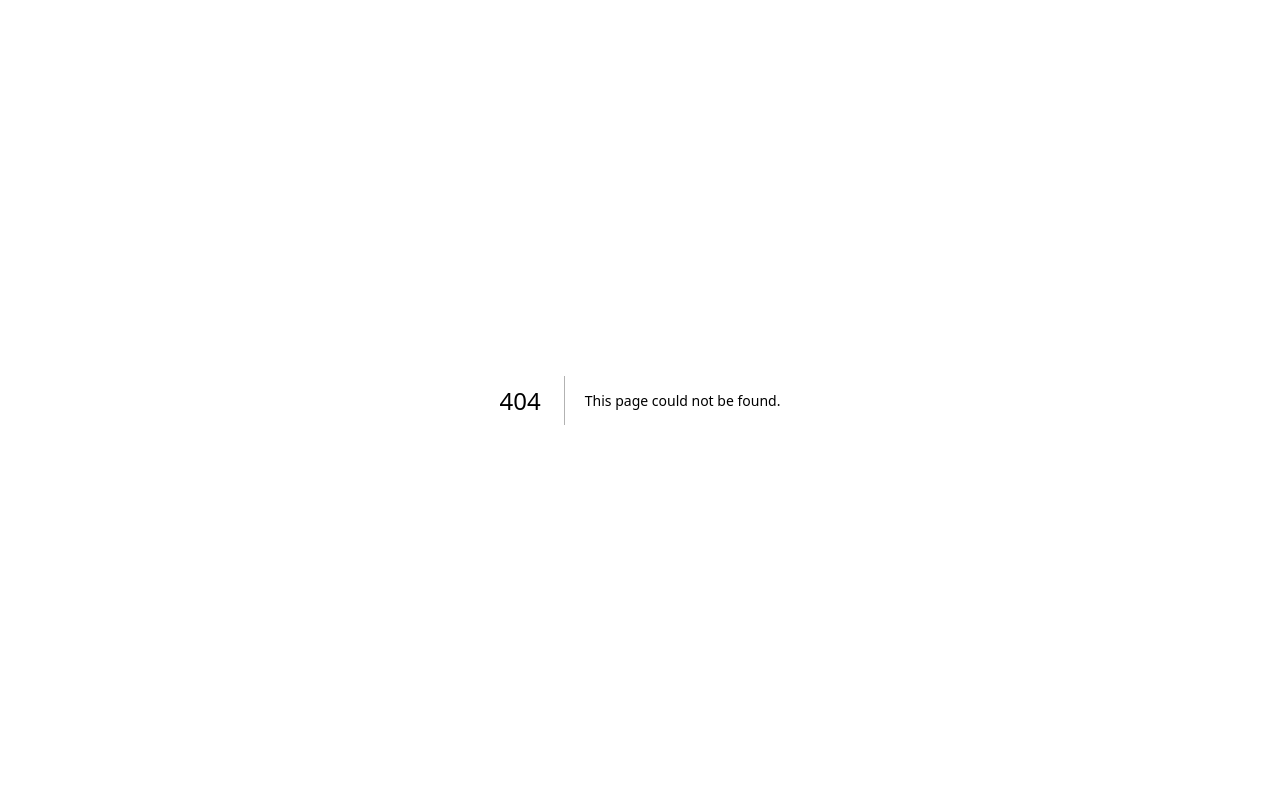
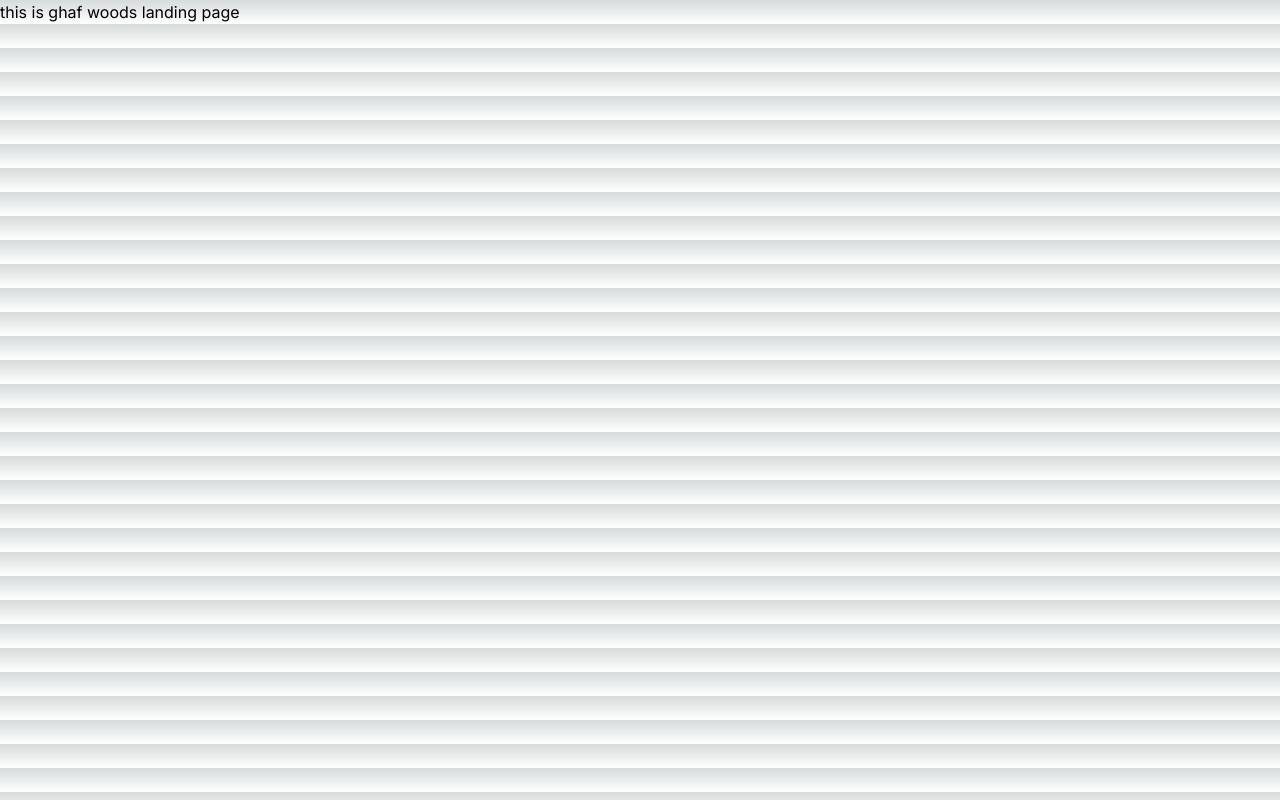
Before and after one commit to Ameer-m/palmarmani, a Next.js app: page /ghaf-woods in a window 1280 px wide. Before the commit this address had no page. Built offline with nearby package versions, Linux system fonts and the light colour scheme.

Commit message:
Ghaf Wood intial commit

```diff
--- /dev/null
+++ b/app/ghaf-woods/page.js
@@ -0,0 +1,9 @@
+const Ghaf = () => {
+    return (
+        <div>
+            this is ghaf woods landing page
+        </div>
+     );
+}
+
+export default Ghaf;
```
Also changed, not shown: app/page.js (+6 -23 lines).
